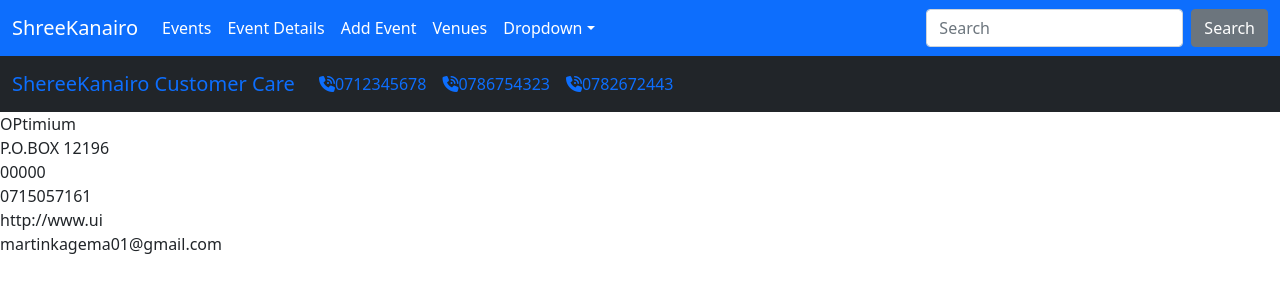
After one commit to Dhe-Reigner/FINAL-PROJECT, a Django app: page /show_venue/1/ in a window 1280 px wide. The commit adds this page. Shown: the top 300 px of the page. Run offline with Django 5.2, Linux system fonts and the light colour scheme; data comes from the database, SQL or seed files in the repository; both versions use the stored data as it was after the commit.

Commit message:
Initial commit

```diff
--- a/EventManager/admin.py
+++ b/EventManager/admin.py
@@ -1,7 +1,9 @@
 from django.contrib import admin
 from .models import Event
 from .models import EventDetail
+from .models import Venue
 
 # Register your models here.
 admin.site.register(Event)
 admin.site.register(EventDetail)
+admin.site.register(Venue)
--- a/EventManager/models.py
+++ b/EventManager/models.py
@@ -31,3 +31,14 @@ class EventDetail(models.Model):
 
     def __str__(self):
         return str(self.event_name)
+
+class Venue(models.Model):
+    name = models.CharField('Venue Name', max_length=120)
+    address = models.CharField(max_length=300)
+    zip_code = models.CharField('Zip_code', max_length=20)
+    phone = models.CharField('Contact Phone', max_length=20, blank=True)
+    web = models.URLField('Website Address', blank=True)
+    email_address = models.EmailField('Email Address', blank=True)
+
+    def __str__(self):
+        return self.name
--- /dev/null
+++ b/EventManager/templates/EventManager/show_venue.html
@@ -0,0 +1,13 @@
+{% extends 'base.html' %}
+{% load static %}
+{% block content %}
+
+{{ it.name }}<br>
+{{ it.address }}<br>
+{{ it.zip_code }}<br>
+{{ it.phone }}<br>
+{{ it.web }}<br>
+{{ it.email_address }}<br>
+
+
+{% endblock content %}
--- a/EventManager/templates/base.html
+++ b/EventManager/templates/base.html
@@ -27,13 +27,13 @@
           </a>
         </li>
         <li class="nav-item">
-          <a class="nav-link text-white" href="{% url 'event_detail' %}">Event Details</a>
+          <a class="nav-link text-white" href="{% url 'event_detail' event.id %}">Event Details</a>
         </li>
         <li class="nav-item">
           <a class="nav-link text-white" href="{% url 'add_event' %}">Add Event</a>
         </li>
         <li class="nav-item">
-          <a class="nav-link text-white" href="#">About</a>
+          <a class="nav-link text-white" href="{% url 'list_venues' %}">Venues</a>
         </li>
         <li class="nav-item dropdown">
           <a class="nav-link dropdown-toggle text-white" data-bs-toggle="dropdown" href="#" role="button" aria-haspopup="true" aria-expanded="false">Dropdown</a>
--- a/EventManager/templates/index.html
+++ b/EventManager/templates/index.html
@@ -70,6 +70,7 @@
               {% if items.image %}
               <div class="col-md-4">
                 <img src="{{ items.image.url }}" class="card-img-top" alt="{{ items.image }}">
+                <a href="{% url 'event_detail' event.id %}">{{ all_event_details }}</a><br>
               </div>
               {% else %}
               <p>No image found for this item</p>
--- a/EventManager/urls.py
+++ b/EventManager/urls.py
@@ -7,6 +7,8 @@ urlpatterns = [
     # path('contact/',views.contact,name='my_contact'),
     # path('event/<int:event_id>/',views.event_detail,name='my_event_detail'),
     # path('event/create/',views.event_create,name='my_event_create'),
-    path('event_detail/',views.event_detail,name='event_detail'),
+    path('event_detail/<event_id>/',views.event_detail,name='event_detail'),
     path('add_event/',views.add_event,name='add_event'),
+    path('list_venues/',views.list_venues,name='list_venues'),
+    path('show_venue/<venue_id>/',views.show_venue,name='show_venue')
 ]
--- a/EventManager/views.py
+++ b/EventManager/views.py
@@ -1,6 +1,6 @@
 from django.shortcuts import render, redirect
 # from django.http import HttpResponseRedirect
-from .models import Event
+from .models import Event, Venue
 from .models import EventDetail
 from .forms import EventForm
 
@@ -10,8 +10,8 @@ def home(request):
     return render(request, 'index.html',{
         'she':all_events
     })
-def event_detail(request):
-    all_event_details = EventDetail.objects.all()
+def event_detail(request, event_id):
+    all_event_details = EventDetail.objects.get(pk=event_id)
     return render(request, 'EventManager/event_detail.html',{
         'him':all_event_details
     } )
@@ -27,6 +27,18 @@ def add_event(request):
             form = EventForm
             if 'submitted' in request.GET:
                 submitted = True
-                return render(request, 'EventManager/add_event.html',{
+
+
+    return render(request, 'EventManager/add_event.html',{
                     'form':form, 'submitted':submitted
     })
+def list_venues(request):
+    all_venues = Venue.objects.all()
+    return render(request, 'EventManager/list_venues.html',{
+        'them':all_venues
+    })
+def show_venue(request, venue_id):
+    venue =  Venue.objects.get(pk=venue_id)
+    return render(request, 'EventManager/show_venue.html',{
+        'it':venue
+    })
```
Also changed, not shown: EventManager/templates/EventManager/add_event.html (+17 -5 lines), EventManager/templates/EventManager/list_venues.html (added, +11 -0 lines), EventManager/migrations/0008_venue.py (added), db.sqlite3.
